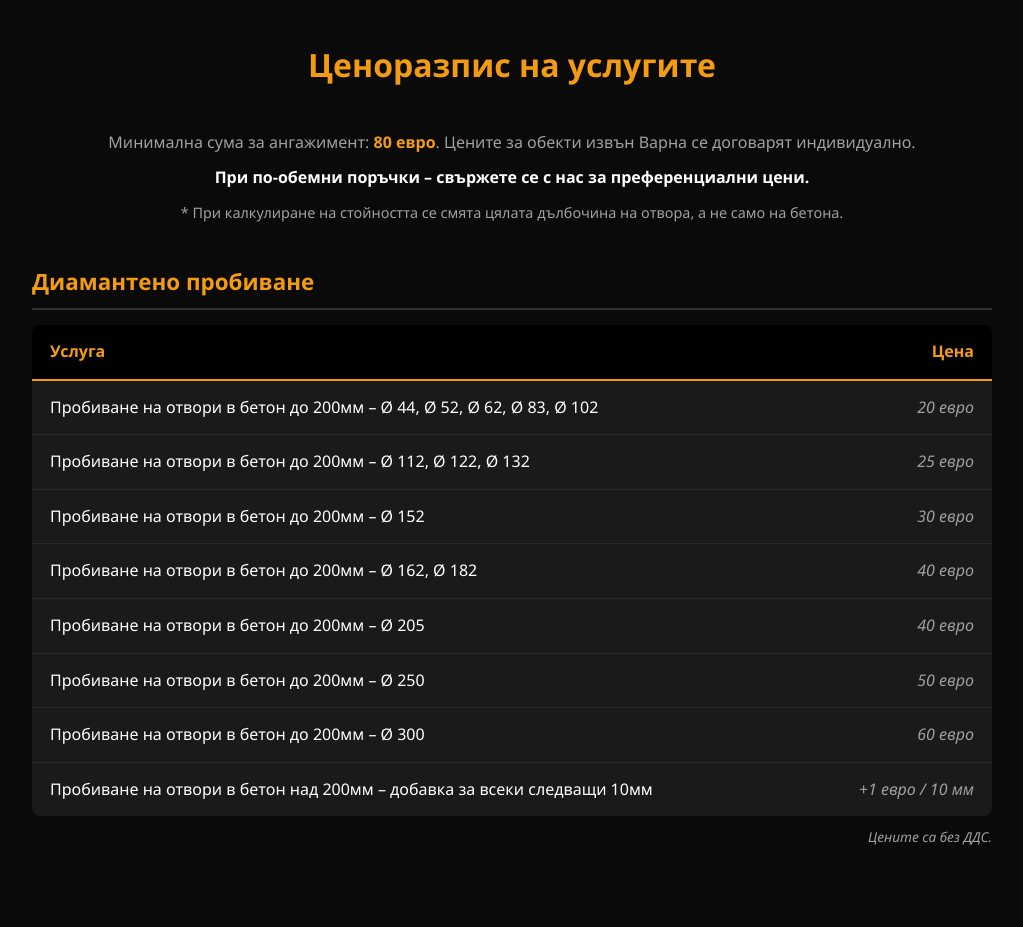
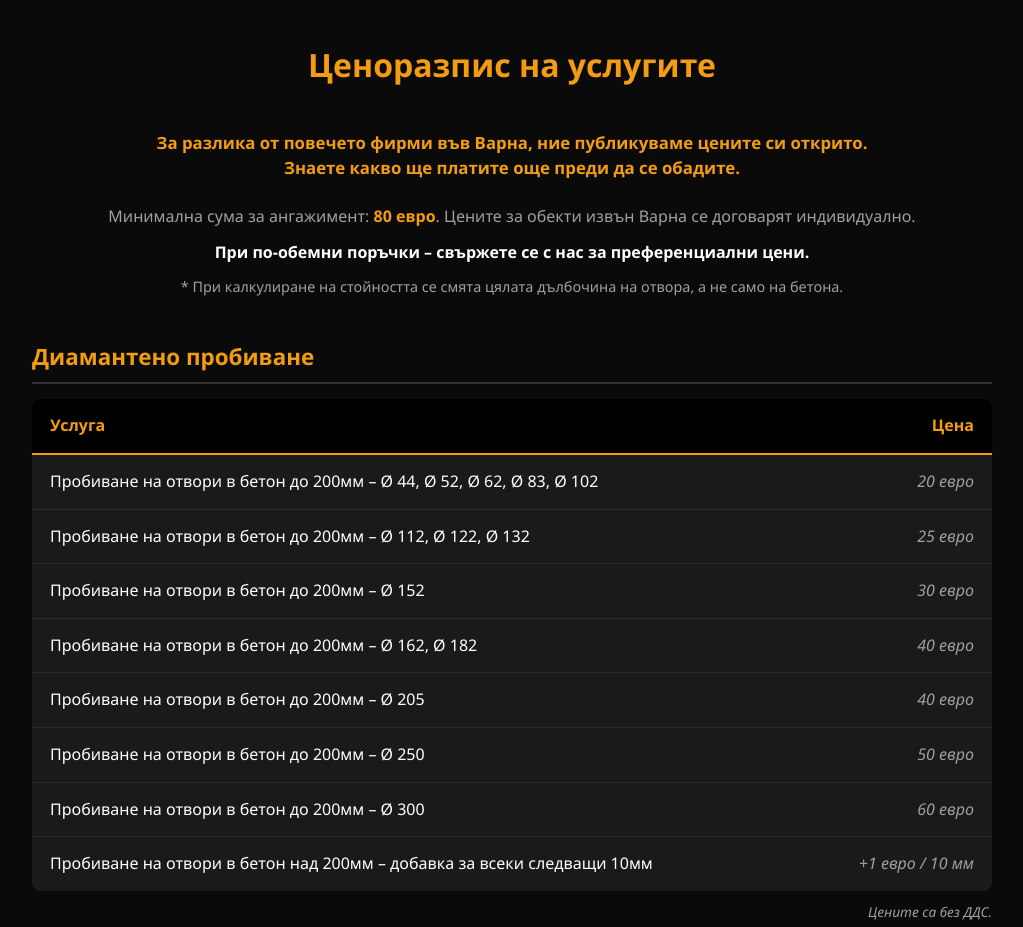
Before and after one commit to chillbird83-lab/varna-drilling-website, a plain HTML site: page index.html in a window 1280 px wide. Shown: the part 2160-3087 px from the top of the page, without its empty margins (128-1151 px from the left). Drawn offline with Linux system fonts and the light colour scheme.

Commit message:
Add files via upload

```diff
--- a/index.html
+++ b/index.html
@@ -1313,6 +1313,7 @@
     <!-- Pricing / Price List Section -->
     <section class="pricing" id="pricing">
         <h2 class="section-title">Ценоразпис на услугите</h2>
+        <p style="text-align: center; color: var(--accent-color); font-weight: 600; font-size: 1.05rem; max-width: 760px; margin: 0 auto 24px; line-height: 1.5;">За разлика от повечето фирми във Варна, ние публикуваме цените си открито. Знаете какво ще платите още преди да се обадите.</p>
         <p style="text-align: center; color: var(--text-muted); margin-bottom: 10px;">Минимална сума за ангажимент: <strong style="color: var(--accent-color);">80 евро</strong>. Цените за обекти извън Варна се договарят индивидуално.</p>
         <p style="text-align: center; color: var(--text-main); margin-bottom: 10px; font-weight: 600;">При по-обемни поръчки – свържете се с нас за преференциални цени.</p>
         <p style="text-align: center; color: var(--text-muted); font-size: 0.9rem; margin-bottom: 40px;">* При калкулиране на стойността се смята цялата дълбочина на отвора, а не само на бетона.</p>
```
